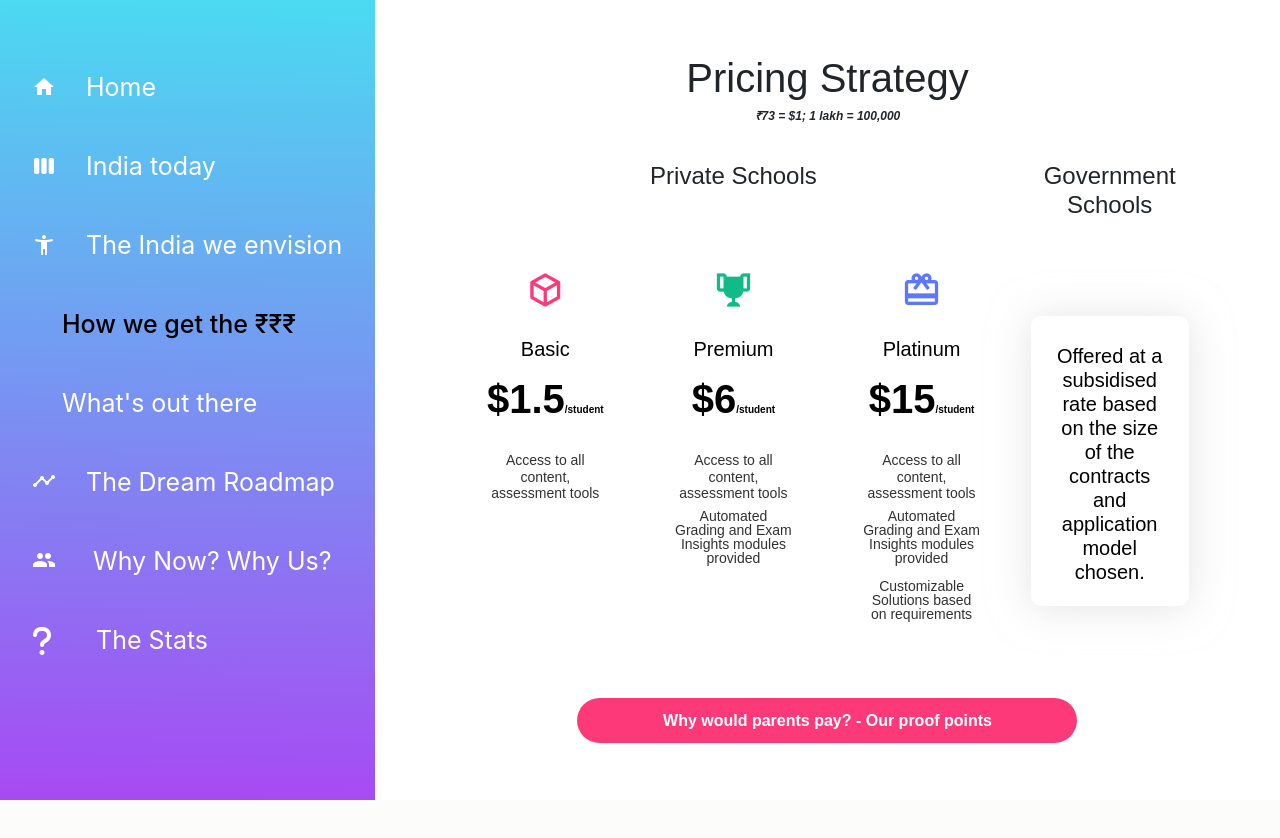
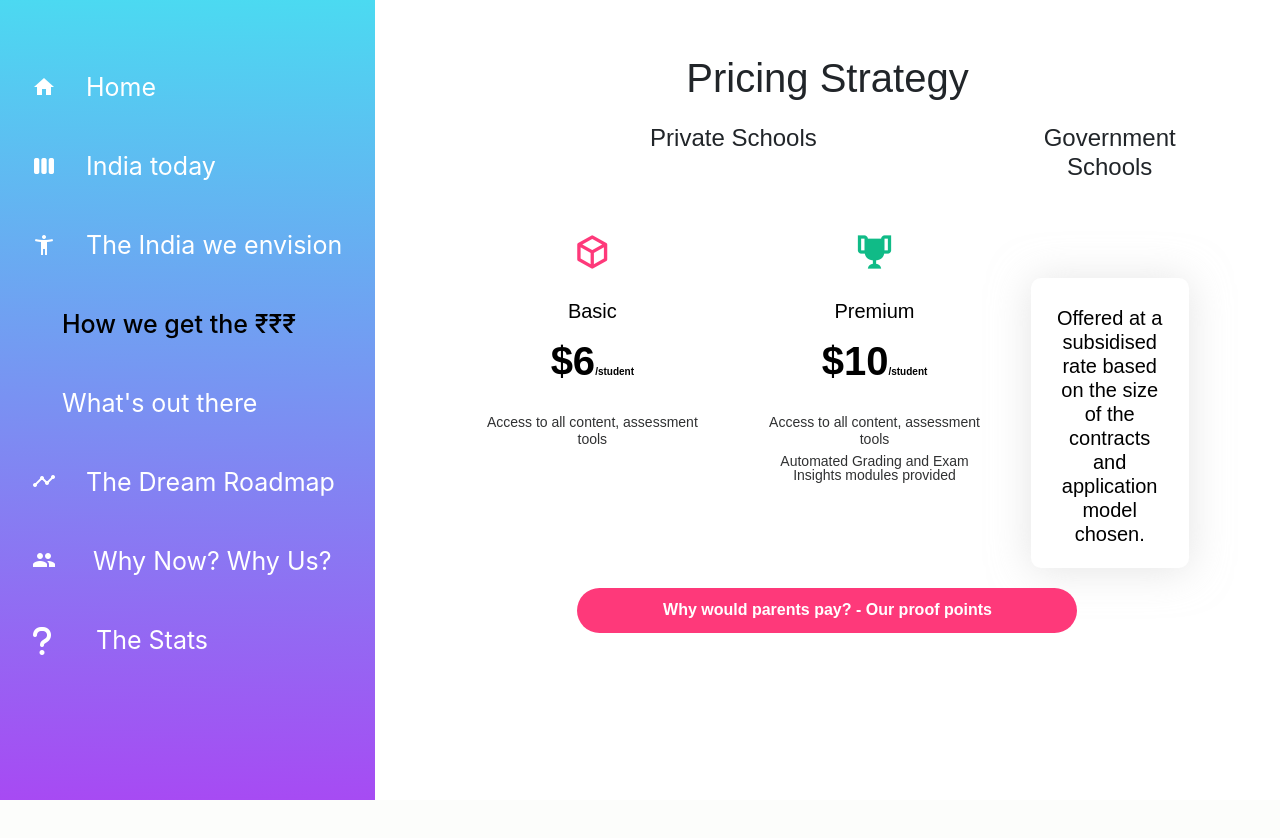
Before and after one commit to amitagondi/drona-pitch-deck, a website: page pages/price+go-to.html in a window 1280 px wide. Drawn offline with nearby package versions, Linux system fonts and the light colour scheme.

Commit message:
Adding more content

```diff
--- a/pages/price+go-to.html
+++ b/pages/price+go-to.html
@@ -36,17 +36,17 @@
   </div> -->
   <div class="price col-lg-10 offset-lg-1">
     <h5 class="text-center pricing-table-subtitle"></h5>
-    <h1 class="text-center">Pricing Strategy<br><span style="font-size: 12px;font-style: oblique;font-weight: 600"> ₹73 = $1; 1 lakh = 100,000 </span></h1><br>
+    <h1 class="text-center">Pricing Strategy<br><span style="font-size: 12px;font-style: oblique;font-weight: 600">  </span></h1><br>
     <div class="row">
       <div class="col-md-9">
         <h4 style="text-align: center; margin-bottom: 1em" >Private Schools</h4>
         <div class="row">
-          <div class="col-md-4">
+          <div class="col-md-6">
             <div class="card pricing-card pricing-plan-basic">
               <div class="card-body">
                 <i class="mdi mdi-cube-outline pricing-plan-icon"></i>
                 <p class="pricing-plan-title">Basic</p>
-                <h3 class="pricing-plan-cost ml-auto">$1.5<span style="font-size: 10px">/student</span></h3>
+                <h3 class="pricing-plan-cost ml-auto">$6<span style="font-size: 10px">/student</span></h3>
                 <ul class="pricing-plan-features">
                   <li style="line-height: 1.2em; padding-bottom: 0.5em">Access to all content, assessment tools</li>
                 </ul>
@@ -54,12 +54,12 @@
               </div>
             </div>
           </div>
-          <div class="col-md-4">
+          <div class="col-md-6">
             <div class="card pricing-card  pricing-plan-pro">
               <div class="card-body">
                 <i class="mdi mdi-trophy pricing-plan-icon"></i>
                 <p class="pricing-plan-title">Premium</p>
-                <h3 class="pricing-plan-cost ml-auto">$6<span style="font-size: 10px">/student</span></h3>
+                <h3 class="pricing-plan-cost ml-auto">$10<span style="font-size: 10px">/student</span></h3>
                 <ul class="pricing-plan-features">
                   <li style="line-height: 1.2em; padding-bottom: 0.5em">Access to all content, assessment tools</li>
                   <!-- <li style="line-height: 1.2em; padding-bottom: 0.5em">Access to assessment tools and insights </li>
@@ -71,7 +71,7 @@
                 </div>
               </div>
             </div>
-          <div class="col-md-4">
+<!--             <div class="col-md-4">
               <div class="card pricing-card pricing-plan-enterprise">
                 <div class="card-body">
                   <i class="mdi mdi-wallet-giftcard pricing-plan-icon"></i>
@@ -79,15 +79,14 @@
                   <h3 class="pricing-plan-cost ml-auto">$15<span style="font-size: 10px">/student</span></h3>
                   <ul class="pricing-plan-features">
                     <li style="line-height: 1.2em; padding-bottom: 0.5em">Access to all content, assessment tools</li>
-                  <!-- <li style="line-height: 1.2em; padding-bottom: 0.5em">Access to assessment tools and insights </li>
-                  <li style="line-height: 1.2em; padding-bottom: 0.5em">Modules for admin and parent</li> -->
+                    <li style="line-height: 1.2em; padding-bottom: 0.5em">Access to assessment tools and insights </li>
+                    <li style="line-height: 1.2em; padding-bottom: 0.5em">Modules for admin and parent</li>
                     <li style="line-height: 1em; padding-bottom: 1em">Automated Grading and Exam Insights modules provided</li>
                     <li style="line-height: 1em">Customizable Solutions based on requirements</li>
                   </ul>
-                <!-- <a href="#!" class="btn pricing-plan-purchase-btn">Private Schools</a> -->
                 </div>
               </div>
-          </div>
+            </div> -->
           </div>
         </div>
         <div class="col-md-3"><h4 style="text-align: center; margin-bottom: 4em" >Government Schools</h4>
```
Also changed, not shown: pages/competitors.html (+2 -2 lines), pages/faq-spending.html (+5 -5 lines). Lines whose indentation alone changed are shown as unchanged.
